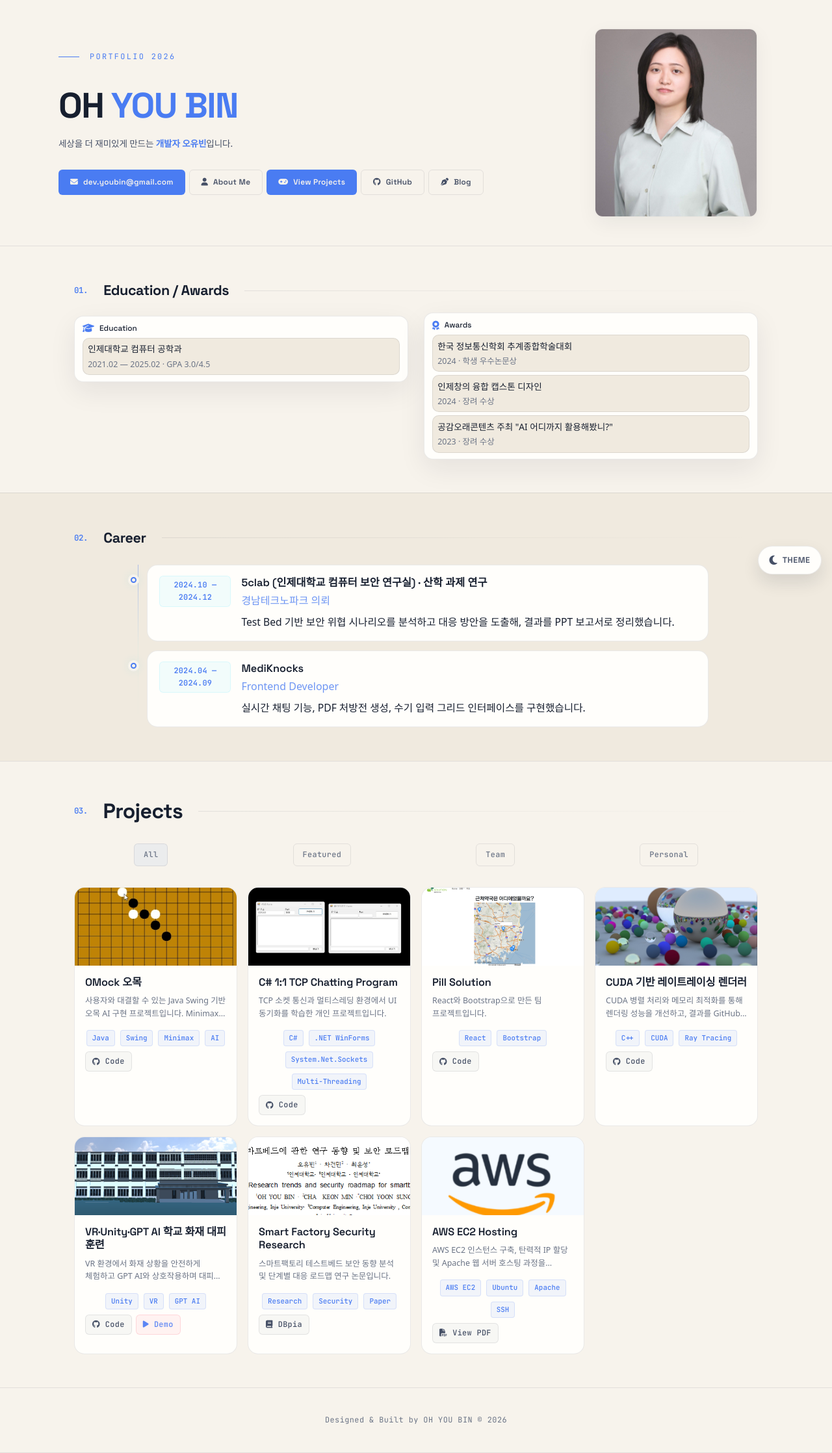
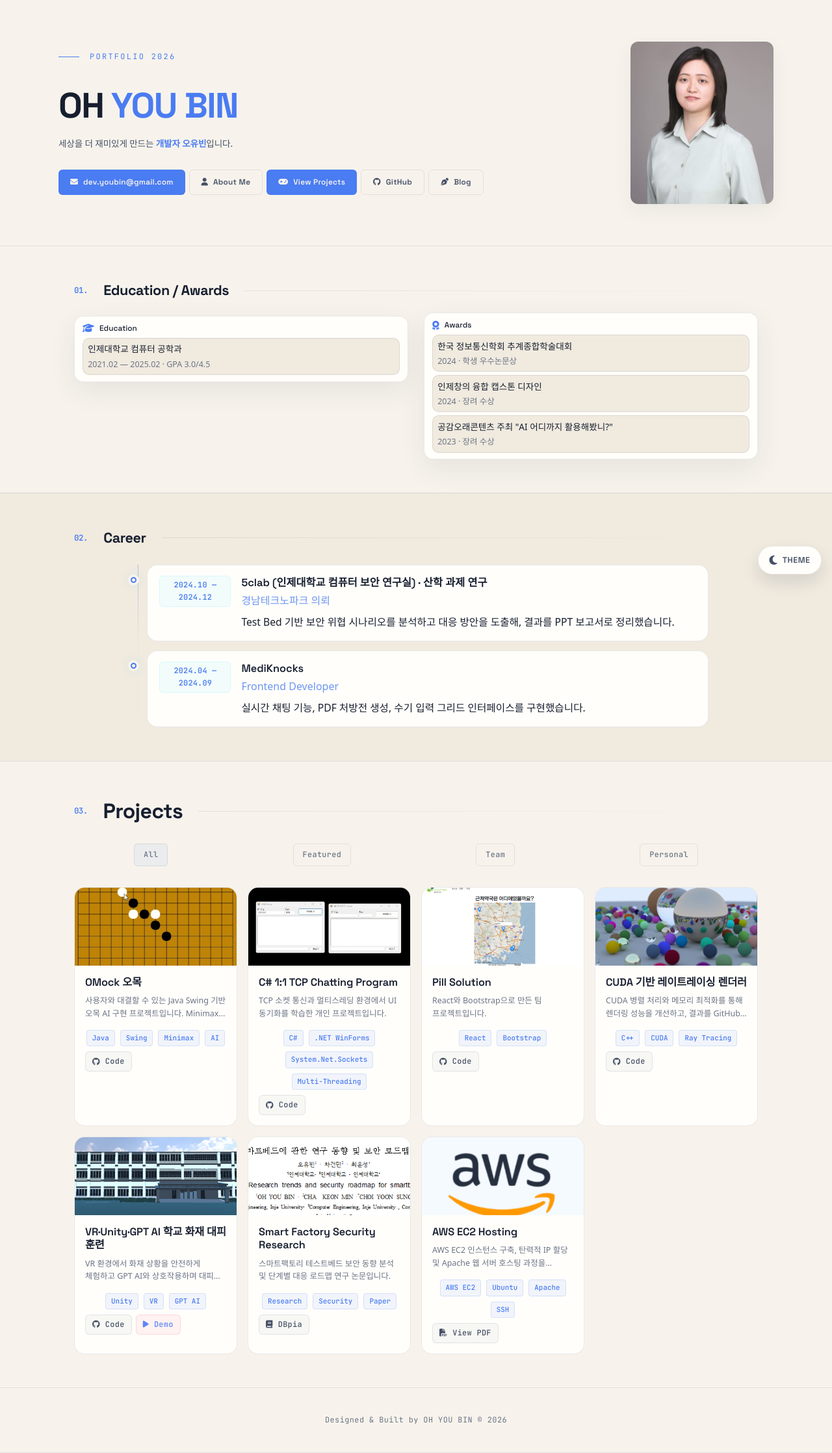
Before and after one commit to eye2ffect/eye2ffect.github.io, a Jekyll site: the page built from index.html, in a window 1280 px wide. Shown: the whole page at 65% size. Built offline with Jekyll 4.4.1, drawn with Linux system fonts in a browser that asks for light colours; some web fonts are replaced.

Commit message:
fix(hero): shrink profile image further and remove border

```diff
--- a/assets/css/main.css
+++ b/assets/css/main.css
@@ -50,13 +50,13 @@
   --noise-opacity: 0.035;
 
   /* Profile image theme variables */
-  --profile-border: rgba(23, 31, 47, 0.06);
+  --profile-border: rgba(23, 31, 47, 0.02);
   --profile-bg: linear-gradient(180deg, rgba(255,255,255,0.02), rgba(255,255,255,0.01));
   --profile-shadow: 0 10px 30px rgba(23,31,47,0.06);
   --profile-filter: saturate(0.98) contrast(1.01) brightness(1);
-  --profile-border-width: 1px;
+  --profile-border-width: 0px;
   --profile-glow: rgba(0, 0, 0, 0);
-  --profile-object-position: 28%;
+  --profile-object-position: 22%;
 
   /* ---- Typography ---- */
   --font-display: 'Space Grotesk', system-ui, -apple-system, sans-serif;
@@ -123,13 +123,13 @@
   --noise-opacity: 0.25;
 
   /* Profile image theme variables (dark) */
-  --profile-border: rgba(255, 255, 255, 0.06);
+  --profile-border: rgba(255, 255, 255, 0.02);
   --profile-bg: linear-gradient(180deg, rgba(0,0,0,0.18), rgba(255,255,255,0.01));
   --profile-shadow: 0 10px 30px rgba(0,0,0,0.45);
   --profile-filter: brightness(0.98) contrast(1.02) saturate(0.95);
-  --profile-border-width: 1px;
+  --profile-border-width: 0px;
   --profile-glow: rgba(0, 0, 0, 0);
-  --profile-object-position: 28%;
+  --profile-object-position: 22%;
 }
 
 /* ================================================================
@@ -363,7 +363,7 @@ html {
 
 .hero-inner {
   display: grid;
-  grid-template-columns: 1fr 300px;
+  grid-template-columns: 1fr 220px;
   gap: var(--space-6);
   align-items: center;
 }
@@ -381,8 +381,8 @@ html {
   overflow: hidden;
   transition: border-color 0.18s var(--ease-smooth), box-shadow 0.18s var(--ease-smooth), background-color 0.18s var(--ease-smooth), filter 0.18s var(--ease-smooth);
   width: 100%;
-  max-width: 250px;
-  height: 290px; /* reduced container height so profile image is smaller */
+  max-width: 220px;
+  height: 250px; /* reduced container height so profile image is smaller */
 }
 
 /* Hover effect removed as requested */
@@ -401,7 +401,7 @@ html {
 @media (max-width: 900px) {
   .hero-inner { grid-template-columns: 1fr; }
   .hero-right { order: -1; margin-bottom: var(--space-4); display: flex; justify-content: center; }
-  .hero-profile-wrap { max-width: 240px; height: 260px; }
+  .hero-profile-wrap { max-width: 200px; height: 230px; }
 }
 
 .hero-actions {
```
